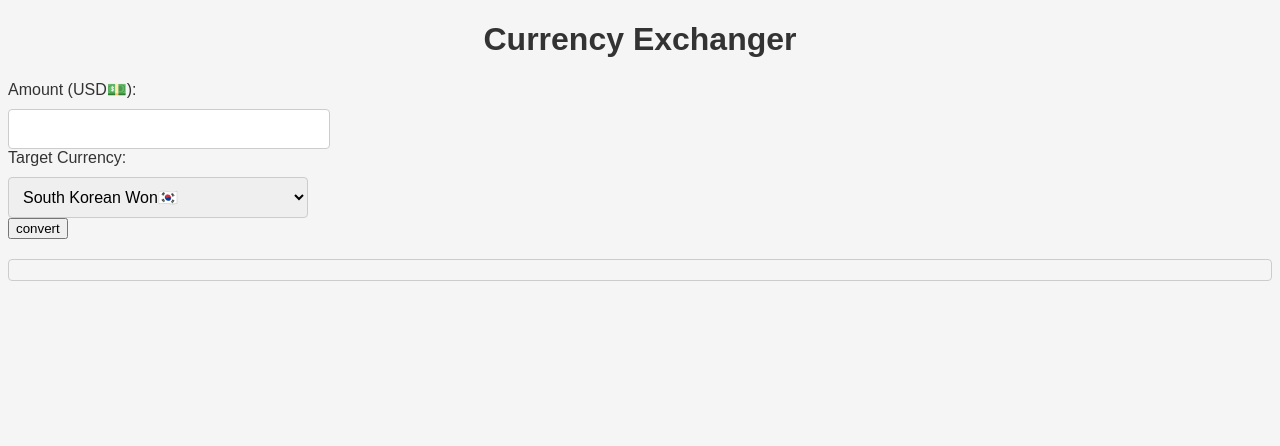
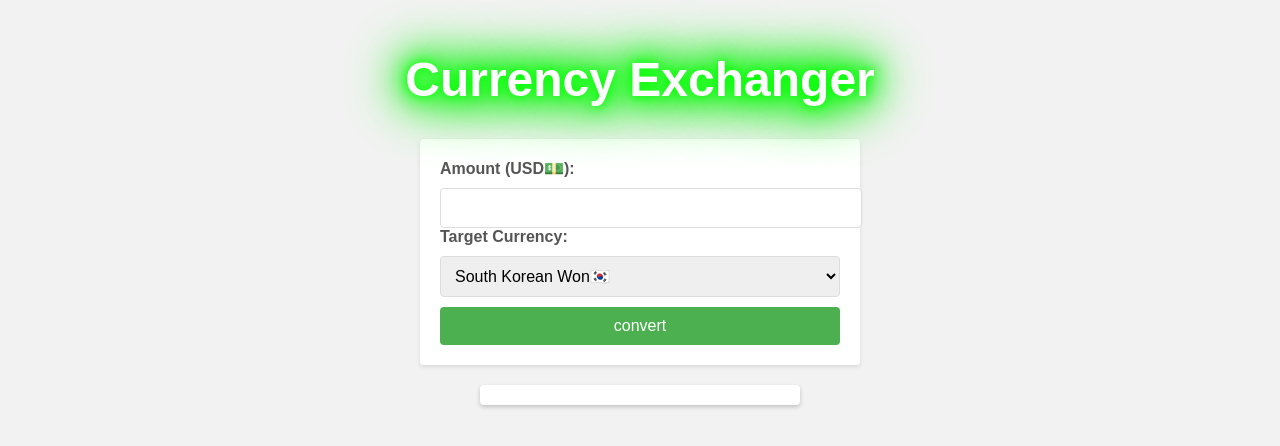
Before and after one commit to Alejandra-eldasouki/currency-exchanger, a website built with webpack: page src/index.html in a window 1280 px wide. Built offline with nearby package versions, Linux system fonts and the light colour scheme.

Commit message:
playing with css

```diff
--- a/src/css/styles.css
+++ b/src/css/styles.css
@@ -1,81 +1,71 @@
+/* CSS Styles for Currency Exchanger */
+
 body {
   font-family: Arial, sans-serif;
-  background-color: #f5f5f5;
-}
-
-.container {
-  max-width: 500px;
-  margin: 0 auto;
+  margin: 0;
   padding: 20px;
-  background-color: #fff;
-  box-shadow: 0 0 10px rgba(0, 0, 0, 0.1);
+  background-color: #f2f2f2;
 }
 
 h1 {
   text-align: center;
-  color: #333;
+  color: #fff;
+  font-size: 48px;
+  text-shadow: 0 0 10px #00ff00, 0 0 20px #00ff00, 0 0 30px #00ff00,
+    0 0 40px #00ff00, 0 0 50px #00ff00, 0 0 60px #00ff00, 0 0 70px #00ff00;
 }
 
 form {
-  margin-top: 20px;
+  max-width: 400px;
+  margin: 20px auto;
+  padding: 20px;
+  background-color: #fff;
+  border-radius: 4px;
+  box-shadow: 0 2px 4px rgba(0, 0, 0, 0.1);
 }
 
 label {
   display: block;
   margin-bottom: 10px;
-  color: #333;
+  font-weight: bold;
+  color: #555;
 }
 
 input[type='number'],
 select {
   width: 100%;
-  max-width: 300px;
   padding: 10px;
+  border: 1px solid #ddd;
+  border-radius: 4px;
   font-size: 16px;
-  border: 1px solid #ccc;
-  border-radius: 4px;
 }
 
-button {
-  display: block;
+input[type='submit'] {
   width: 100%;
   padding: 10px;
-  margin-top: 20px;
-  font-size: 16px;
-  color: blue;
-  background-color: #007bff;
+  margin-top: 10px;
+  background-color: #4caf50;
+  color: #fff;
   border: none;
   border-radius: 4px;
+  font-size: 16px;
   cursor: pointer;
 }
 
 #result {
   margin-top: 20px;
   padding: 10px;
-  font-size: 18px;
-  font-weight: bold;
-  color: #333;
-  background-color: #f5f5f5;
-  border: 1px solid #ccc;
+  background-color: #fff;
   border-radius: 4px;
+  box-shadow: 0 2px 4px rgba(0, 0, 0, 0.2);
+  font-family: 'Roboto', Arial, sans-serif;
+  text-align: center;
+  max-width: 300px;
+  margin-left: auto;
+  margin-right: auto;
 }
 
-.error {
-  margin-top: 20px;
-  padding: 10px;
-  font-size: 16px;
-  color: #dc3545;
-  background-color: #f8d7da;
-  border: 1px solid #f5c6cb;
-  border-radius: 4px;
+/* Currency Options */
+option {
+  padding: 5px;
 }
-
-.success {
-  margin-top: 20px;
-  padding: 10px;
-  font-size: 16px;
-  color: #155724;
-  background-color: #d4edda;
-  border: 1px solid #c3e6cb;
-  border-radius: 4px;
-}
--- a/src/index.html
+++ b/src/index.html
@@ -4,6 +4,10 @@
     <meta charset="UTF-8" />
     <meta http-equiv="X-UA-Compatible" content="IE=edge" />
     <meta name="viewport" content="width=device-width, initial-scale=1.0" />
+    <link
+      rel="stylesheet"
+      href="https://fonts.googleapis.com/css2?family=Roboto:wght@400;700&display=swap"
+    />
     <title>Currency Exchanger</title>
   </head>
   <body>
--- a/src/index.js
+++ b/src/index.js
@@ -38,6 +38,7 @@ form.addEventListener('submit', (e) => {
     })
     .catch((error) => {
       showError('An error occurred while fetching the exchange rates.');
+      // eslint-disable-next-line no-console
       console.log(error);
     });
 });
```
